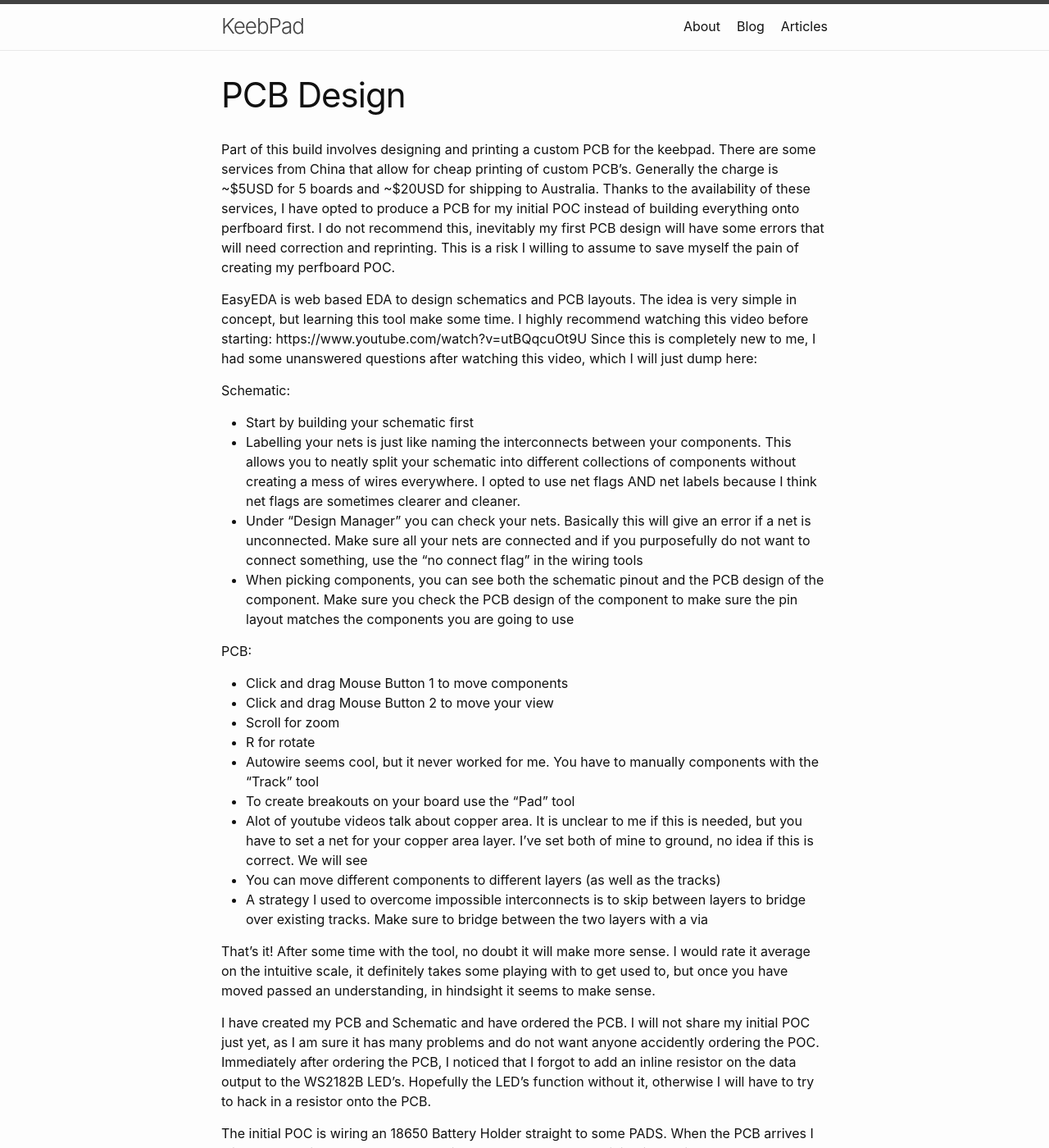
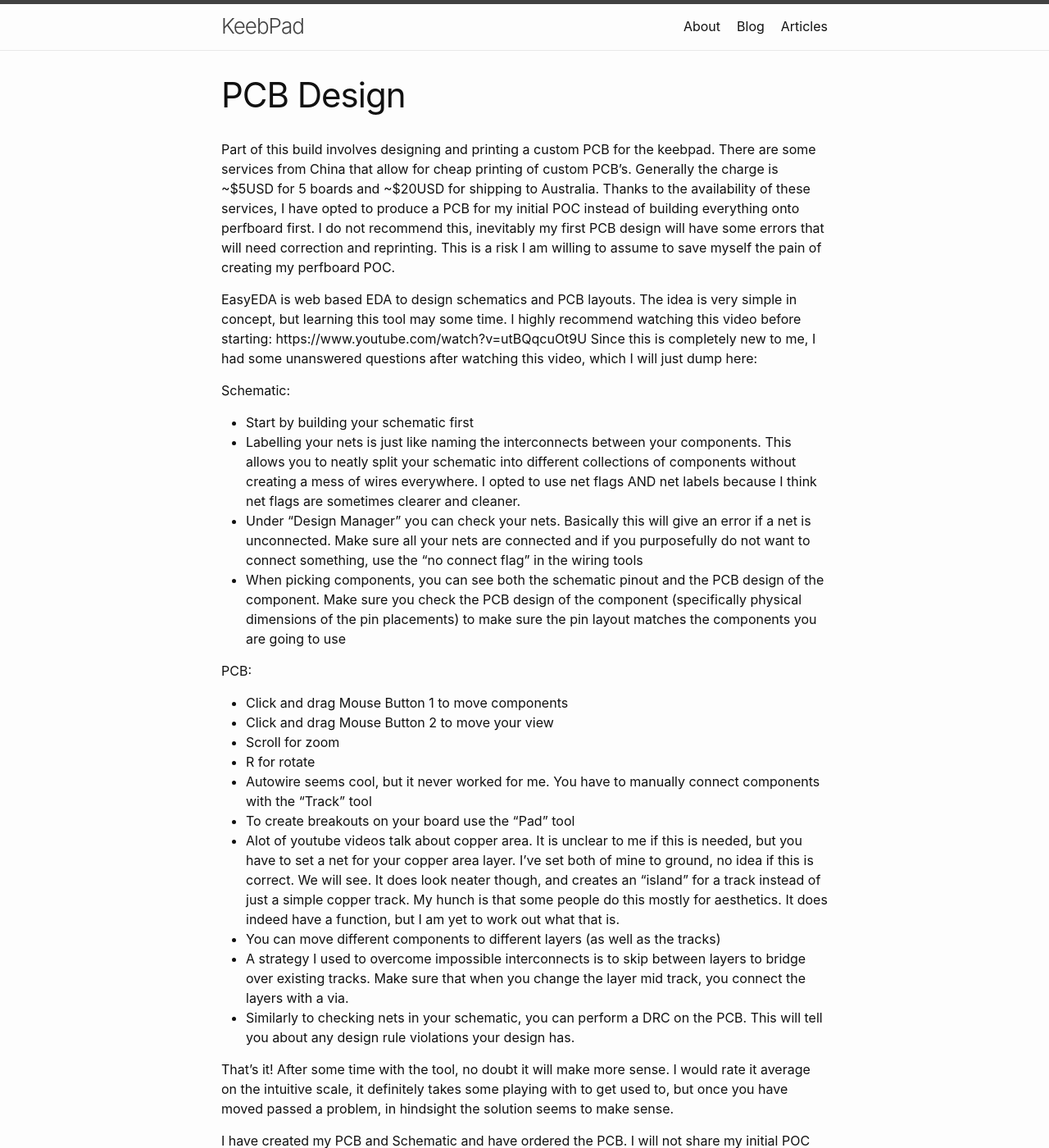
Before and after one commit to seanuleh/KeebPad_Buildlog, a Jekyll site: the page built from _components/PCB.md, in a window 1280 px wide and 1400 px high. Shown: the whole window at 82% size. Built offline with Jekyll 4.4.1, drawn with Linux system fonts in a browser that asks for light colours; some of the changed text lies outside the part shown.

Commit message:
Update PCB Details

```diff
--- a/_components/PCB.md
+++ b/_components/PCB.md
@@ -4,35 +4,36 @@ title: "PCB Design"
 categories: hardware, pcb
 ---
 
-Part of this build involves designing and printing a custom PCB for the keebpad. There are some services from China that allow for cheap printing of custom PCB's. Generally the charge is ~$5USD for 5 boards and ~$20USD for shipping to Australia. Thanks to the availability of these services, I have opted to produce a PCB for my initial POC instead of building everything onto perfboard first. I do not recommend this, inevitably my first PCB design will have some errors that will need correction and reprinting. This is a risk I willing to assume to save myself the pain of creating my perfboard POC.
+Part of this build involves designing and printing a custom PCB for the keebpad. There are some services from China that allow for cheap printing of custom PCB's. Generally the charge is ~$5USD for 5 boards and ~$20USD for shipping to Australia. Thanks to the availability of these services, I have opted to produce a PCB for my initial POC instead of building everything onto perfboard first. I do not recommend this, inevitably my first PCB design will have some errors that will need correction and reprinting. This is a risk I am willing to assume to save myself the pain of creating my perfboard POC.
 
-EasyEDA is web based EDA to design schematics and PCB layouts. The idea is very simple in concept, but learning this tool make some time. I highly recommend watching this video before starting: https://www.youtube.com/watch?v=utBQqcuOt9U
+EasyEDA is web based EDA to design schematics and PCB layouts. The idea is very simple in concept, but learning this tool may some time. I highly recommend watching this video before starting: https://www.youtube.com/watch?v=utBQqcuOt9U
 Since this is completely new to me, I had some unanswered questions after watching this video, which I will just dump here:
 
 Schematic:
 * Start by building your schematic first
 * Labelling your nets is just like naming the interconnects between your components. This allows you to neatly split your schematic into different collections of components without creating a mess of wires everywhere. I opted to use net flags AND net labels because I think net flags are sometimes clearer and cleaner.
 * Under "Design Manager" you can check your nets. Basically this will give an error if a net is unconnected. Make sure all your nets are connected and if you purposefully do not want to connect something, use the "no connect flag" in the wiring tools
-* When picking components, you can see both the schematic pinout and the PCB design of the component. Make sure you check the PCB design of the component to make sure the pin layout matches the components you are going to use
+* When picking components, you can see both the schematic pinout and the PCB design of the component. Make sure you check the PCB design of the component (specifically physical dimensions of the pin placements) to make sure the pin layout matches the components you are going to use
 
 PCB:
 * Click and drag Mouse Button 1 to move components
 * Click and drag Mouse Button 2 to move your view
 * Scroll for zoom
 * R for rotate
-* Autowire seems cool, but it never worked for me. You have to manually components with the "Track" tool
+* Autowire seems cool, but it never worked for me. You have to manually connect components with the "Track" tool
 * To create breakouts on your board use the "Pad" tool
-* Alot of youtube videos talk about copper area. It is unclear to me if this is needed, but you have to set a net for your copper area layer. I've set both of mine to ground, no idea if this is correct. We will see
+* Alot of youtube videos talk about copper area. It is unclear to me if this is needed, but you have to set a net for your copper area layer. I've set both of mine to ground, no idea if this is correct. We will see. It does look neater though, and creates an "island" for a track instead of just a simple copper track. My hunch is that some people do this mostly for aesthetics. It does indeed have a function, but I am yet to work out what that is.
 * You can move different components to different layers (as well as the tracks)
-* A strategy I used to overcome impossible interconnects is to skip between layers to bridge over existing tracks. Make sure to bridge between the two layers with a via
+* A strategy I used to overcome impossible interconnects is to skip between layers to bridge over existing tracks. Make sure that when you change the layer mid track, you connect the layers with a via.
+* Similarly to checking nets in your schematic, you can perform a DRC on the PCB. This will tell you about any design rule violations your design has.
 
-That's it! After some time with the tool, no doubt it will make more sense. I would rate it average on the intuitive scale, it definitely takes some playing with to get used to, but once you have moved passed an understanding, in hindsight it seems to make sense.
+That's it! After some time with the tool, no doubt it will make more sense. I would rate it average on the intuitive scale, it definitely takes some playing with to get used to, but once you have moved passed a problem, in hindsight the solution seems to make sense.
 
 I have created my PCB and Schematic and have ordered the PCB. I will not share my initial POC just yet, as I am sure it has many problems and do not want anyone accidently ordering the POC. Immediately after ordering the PCB, I noticed that I forgot to add an inline resistor on the data output to the WS2182B LED's. Hopefully the LED's function without it, otherwise I will have to try to hack in a resistor onto the PCB.
 
-The initial POC is wiring an 18650 Battery Holder straight to some PADS. When the PCB arrives I will solder a microJST connector straight to the pads and plug it in directly into the TTGO T-Display battery input. This MicroJST connector will sit under the ESP32 TTGO Dev Board on the PCB. I am still unsure about this solution; I am not sure if this connector will be beefy enough to power the board and all the LED's. Ideally everything is fine and I can leave it as is. A possible improvement for the next PCB design will be to include my own powersupply and 18650 battery charger. Something I want to include on the next iteration is a physical power switch for the device.
+The initial POC is wiring an 18650 Battery Holder straight to some Pads. When the PCB arrives I will solder a microJST connector to the pads and plug it in directly into the TTGO T-Display battery input. This MicroJST connector will sit under the ESP32 TTGO Dev Board on the PCB. I am still unsure about this solution; I am not sure if this connector will be beefy enough to power the board and all the LED's. Ideally everything is fine and I can leave it as is. A possible improvement for the next PCB design will be to include my own powersupply and 18650 battery charger. Something I definitely want to change is to include a physical power switch for the device.
 
-On this page I will document Issues with my PCB as I find them as well as improvements I want to make on the next revision.
+On this page I will document issues with my PCB as I find them as well as improvements I want to make on the next revision.
 
 Issues:
 * No inline resistor for led_data line
```
